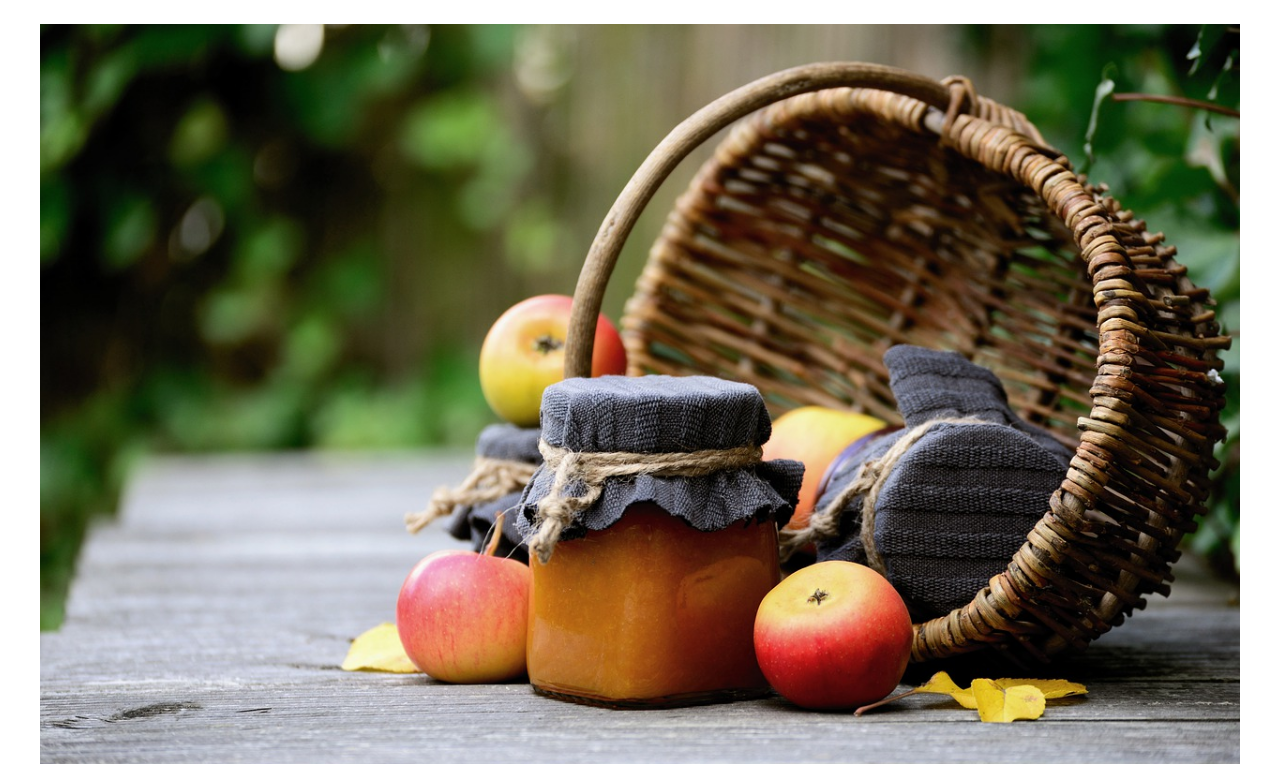
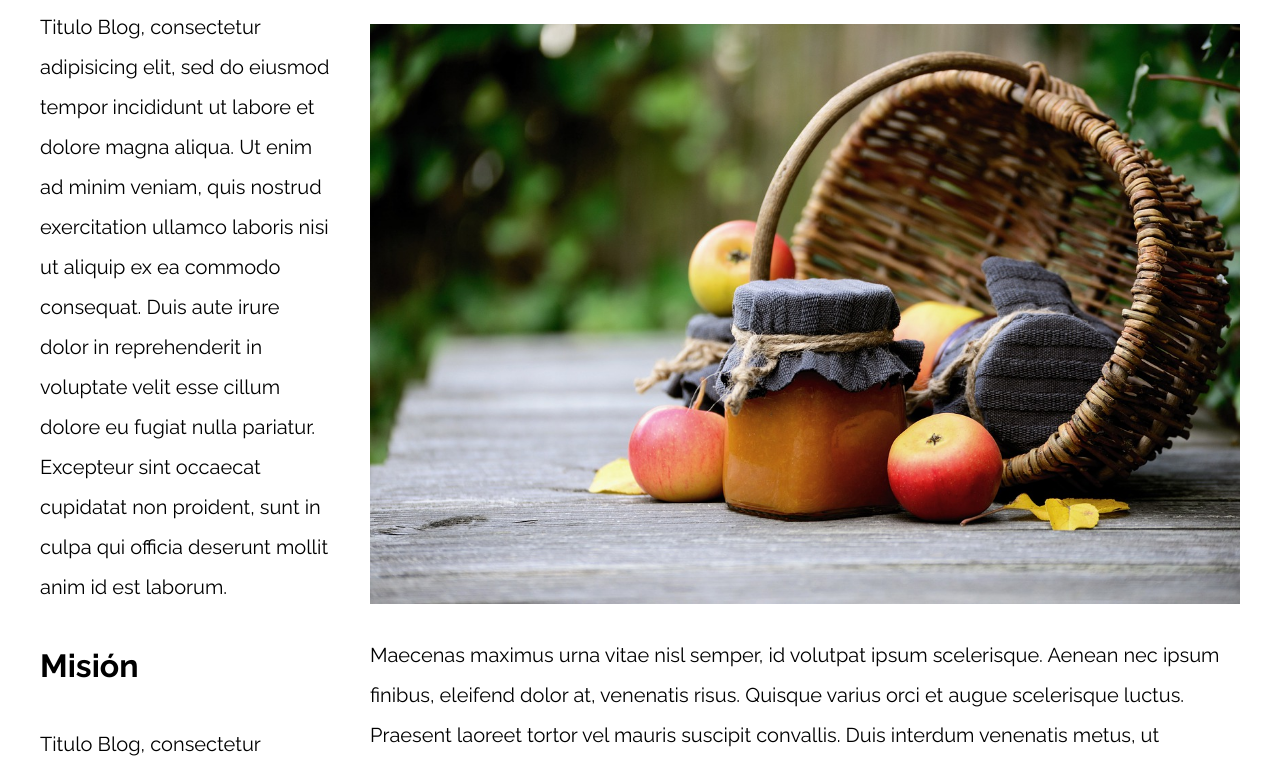
Before and after one commit to PabloGuinazu/BieneRaicez, a plain HTML site: page Patrones de Disenio/09-con_sidebar_css_grid/index.html in a window 1280 px wide. Shown: the part 110-874 px from the top of the page. Drawn offline with nearby package versions, Linux system fonts and the light colour scheme.

Commit message:
P.Diseño 09 sidebar cion grid

```diff
--- a/Patrones de Disenio/09-con_sidebar_css_grid/css/styles.css
+++ b/Patrones de Disenio/09-con_sidebar_css_grid/css/styles.css
@@ -46,3 +46,20 @@ p {
     font-weight: bold;
     text-transform: uppercase;
 }
+
+@media (min-width: 768px) {
+    .con-sidebar {
+        display: grid;
+        grid-template-columns: 1fr 3fr;
+        /*(ejem.70% 30% ;700px 1fr; 7fr 3fr)El Primer tomara el 70% y el otro el 30*/
+        column-gap: 4rem;
+        /*se hace una separacion entre las columnas*/
+    }
+    aside {
+        grid-column: 1 / 2;
+        grid-row: 1 / 2;
+    }
+    article {
+        grid-column: 2 / 3;
+    }
+}
--- a/Patrones de Disenio/09-con_sidebar_css_grid/index.html
+++ b/Patrones de Disenio/09-con_sidebar_css_grid/index.html
@@ -12,7 +12,7 @@
 
 <body>
 
-    <div class="contenedor">
+    <div class="contenedor con-sidebar">
         <article>
             <h1>Entrada del Blog</h1>
             <img src="img/imagen1.jpg">
```
